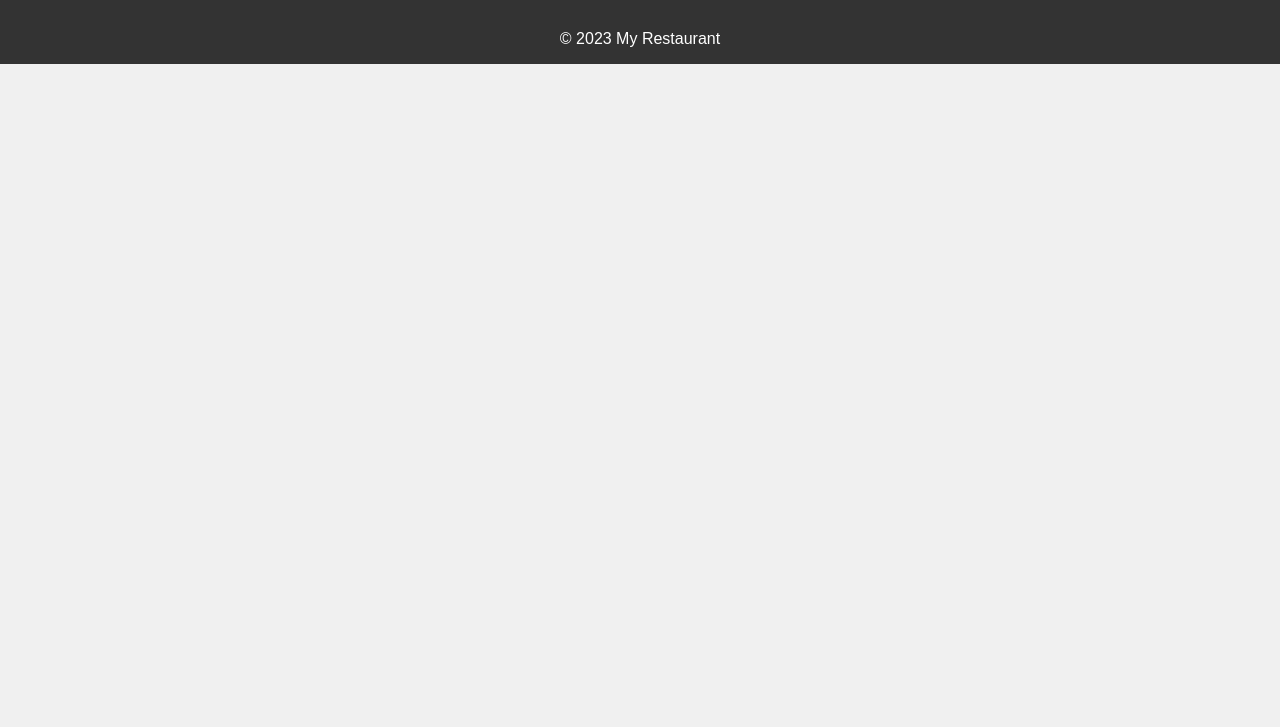
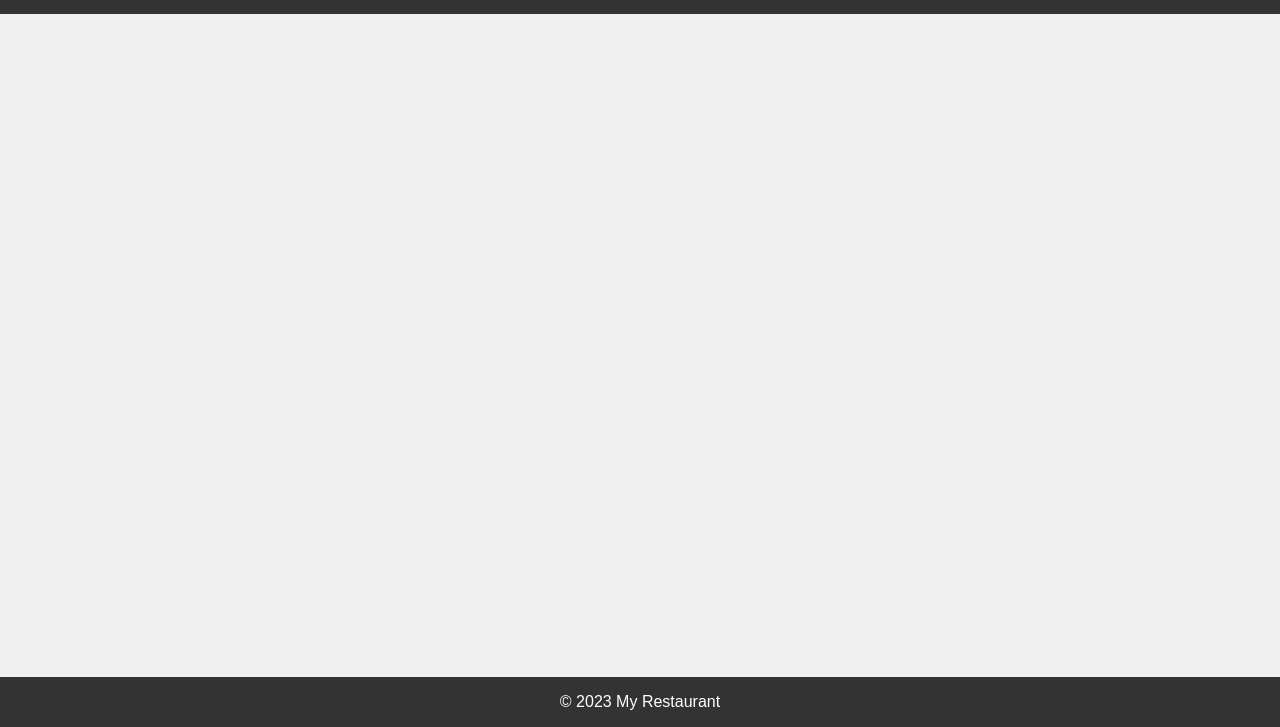
Before and after one commit to qrex19/restaurant-page, a website built with webpack: page dist/index.html in a window 1280 px wide. Shown: the part 73-800 px from the top of the page. Built offline with Linux system fonts and the light colour scheme.

Commit message:
ui improvement

```diff
--- a/src/style/style.css
+++ b/src/style/style.css
@@ -8,6 +8,10 @@ body, h1, h2, h3, p, ul, li {
 body {
     font-family: Arial, sans-serif;
     background-color: #f0f0f0;
+    display: flex;
+    justify-content: space-between;
+    flex-direction: column;
+    height: 100vh;
 }
 
 header {
```
Also changed, not shown: dist/main.js.
